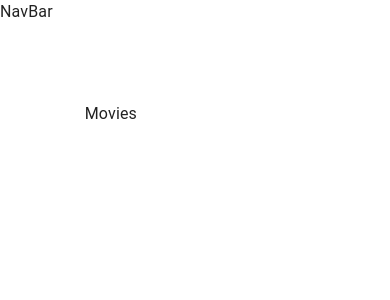
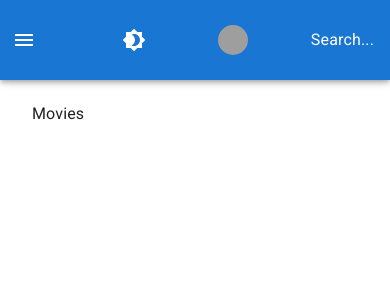
Before and after one commit to hiruruku/filmpire, a React (Vite) app in the folder filmpire/: page / in a window 390 px wide. Shown: the top 300 px of the page. Built offline with nearby package versions, Linux system fonts and the light colour scheme; grey boxes are pictures that could not be loaded.

Commit message:
App Bar表示部分の作成

```diff
--- a/filmpire/index.html
+++ b/filmpire/index.html
@@ -2,12 +2,26 @@
 <html lang="en">
   <head>
     <meta charset="UTF-8" />
-    <link rel="icon" type="image/svg+xml" href="/vite.svg" />
-    <meta name="viewport" content="width=device-width, initial-scale=1.0" />
+    <link
+      rel="icon"
+      type="image/svg+xml"
+      href="/vite.svg"
+    />
+    <meta
+      name="viewport"
+      content="width=device-width, initial-scale=1.0"
+    />
+    <link
+      rel="stylesheet"
+      href="https://fonts.googleapis.com/css2?family=Roboto:wght@300;400;500;600;700&display=swap"
+    />
     <title>Filmpire</title>
   </head>
   <body>
     <div id="root"></div>
-    <script type="module" src="/src/index.tsx"></script>
+    <script
+      type="module"
+      src="/src/index.tsx"
+    ></script>
   </body>
 </html>
--- a/filmpire/package.json
+++ b/filmpire/package.json
@@ -13,6 +13,7 @@
     "@alan-ai/alan-sdk-web": "^1.8.53",
     "@emotion/react": "^11.11.1",
     "@emotion/styled": "^11.11.0",
+    "@mui/icons-material": "^5.14.9",
     "@mui/material": "^5.14.8",
     "@reduxjs/toolkit": "^1.9.5",
     "@types/react-redux": "^7.1.26",
--- a/filmpire/src/components/NavBar/NavBar.tsx
+++ b/filmpire/src/components/NavBar/NavBar.tsx
@@ -1,5 +1,91 @@
+import { AppBar, IconButton, Toolbar, Drawer, Button, Avatar, useMediaQuery } from '@mui/material';
+import { Menu, AccountCircle, Brightness4, Brightness7 } from '@mui/icons-material';
+import { Link } from 'react-router-dom';
+import { useTheme, Theme } from '@mui/material/styles';
+import { css } from '@emotion/react';
+import { useState } from 'react';
+
+type NavCssReturnType = {
+  toolbar: ReturnType<typeof css>;
+  menuButton: ReturnType<typeof css>;
+};
+
+const getNavCss = (theme: Theme): NavCssReturnType => ({
+  toolbar: css({
+    height: '80px',
+    display: 'flex',
+    justifyContent: 'space-between',
+    marginLeft: '240px',
+    [theme.breakpoints.down('sm')]: {
+      marginLeft: 0,
+      flexWrap: 'wrap',
+    },
+  }),
+  menuButton: css({
+    marginRight: theme.spacing(2),
+    [theme.breakpoints.up('sm')]: {
+      display: 'none',
+    },
+  }),
+});
+
 const NavBar = () => {
-  console.log('Movie Information');
-  return <div>NavBar</div>;
+  const theme = useTheme();
+  const navCss = getNavCss(theme);
+  const isMobile = useMediaQuery('(max-width:600px)');
+  const [isAuthenticated, setAuthenticated] = useState(true);
+
+  return (
+    <>
+      <AppBar position="fixed">
+        <Toolbar css={navCss.toolbar}>
+          {isMobile && (
+            <IconButton
+              color="inherit"
+              edge="start"
+              style={{ outline: 'none' }}
+              onClick={() => {}}
+              css={navCss.menuButton}
+            >
+              <Menu />
+            </IconButton>
+          )}
+          <IconButton
+            color="inherit"
+            sx={{ ml: 1 }}
+            onClick={() => {}}
+          >
+            {theme.palette.mode === 'dark' ? <Brightness7 /> : <Brightness4 />}
+          </IconButton>
+          <div>
+            {!isAuthenticated ? (
+              <Button
+                color="inherit"
+                onClick={() => {}}
+              >
+                Login &nbsp; <AccountCircle />
+              </Button>
+            ) : (
+              <Button
+                color="inherit"
+                component={Link}
+                to={`/profile/:id`}
+                // css={navCss.linkButton}
+              >
+                {!isMobile && <>My Movies &nbsp;</>}
+
+                <Avatar
+                  style={{ width: 30, height: 30 }}
+                  alt="Profile"
+                  src="https://cdn.pixabay.com/photo/2016/08/08/09/17/avatar-1577909_1280.png"
+                />
+              </Button>
+            )}
+          </div>
+          {isMobile && 'Search...'}
+        </Toolbar>
+      </AppBar>
+    </>
+  );
 };
 export default NavBar;
--- a/filmpire/src/index.tsx
+++ b/filmpire/src/index.tsx
@@ -3,6 +3,9 @@ import ReactDOM from 'react-dom/client';
 import Root from './routes/Root.tsx';
 import { Actors, MovieInformation, Movies, Profile } from './routes/exports.ts';
 import { createBrowserRouter, RouterProvider } from 'react-router-dom';
+import { createTheme, ThemeProvider } from '@mui/material/styles';
+
+const theme = createTheme({});
 
 const router = createBrowserRouter([
   {
@@ -31,6 +34,8 @@ const router = createBrowserRouter([
 
 ReactDOM.createRoot(document.getElementById('root')!).render(
   <React.StrictMode>
-    <RouterProvider router={router} />
+    <ThemeProvider theme={theme}>
+      <RouterProvider router={router} />
+    </ThemeProvider>
   </React.StrictMode>,
 );
```
Also changed, not shown: 1 other file (tests, documents, lock files or other folders).
